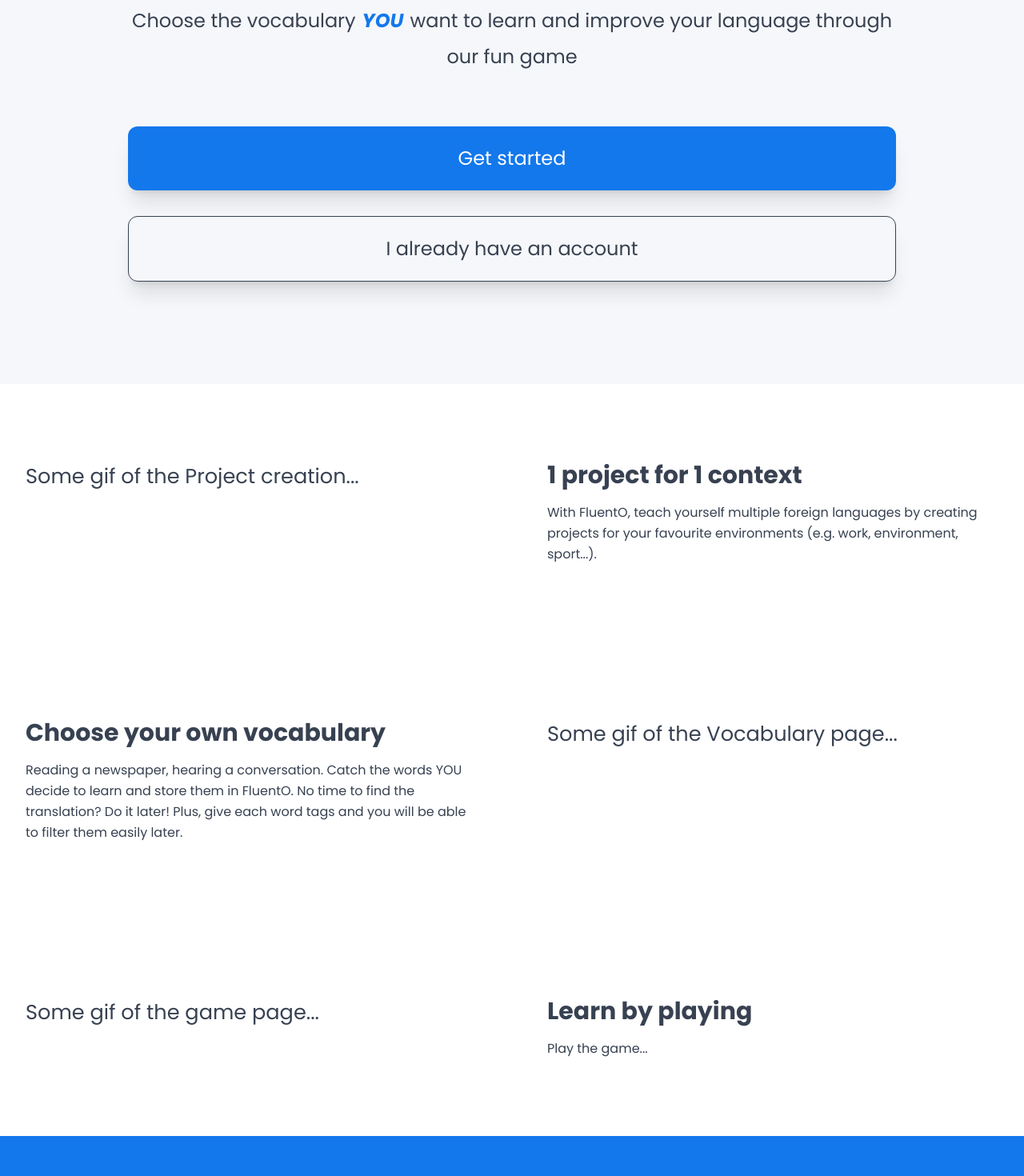
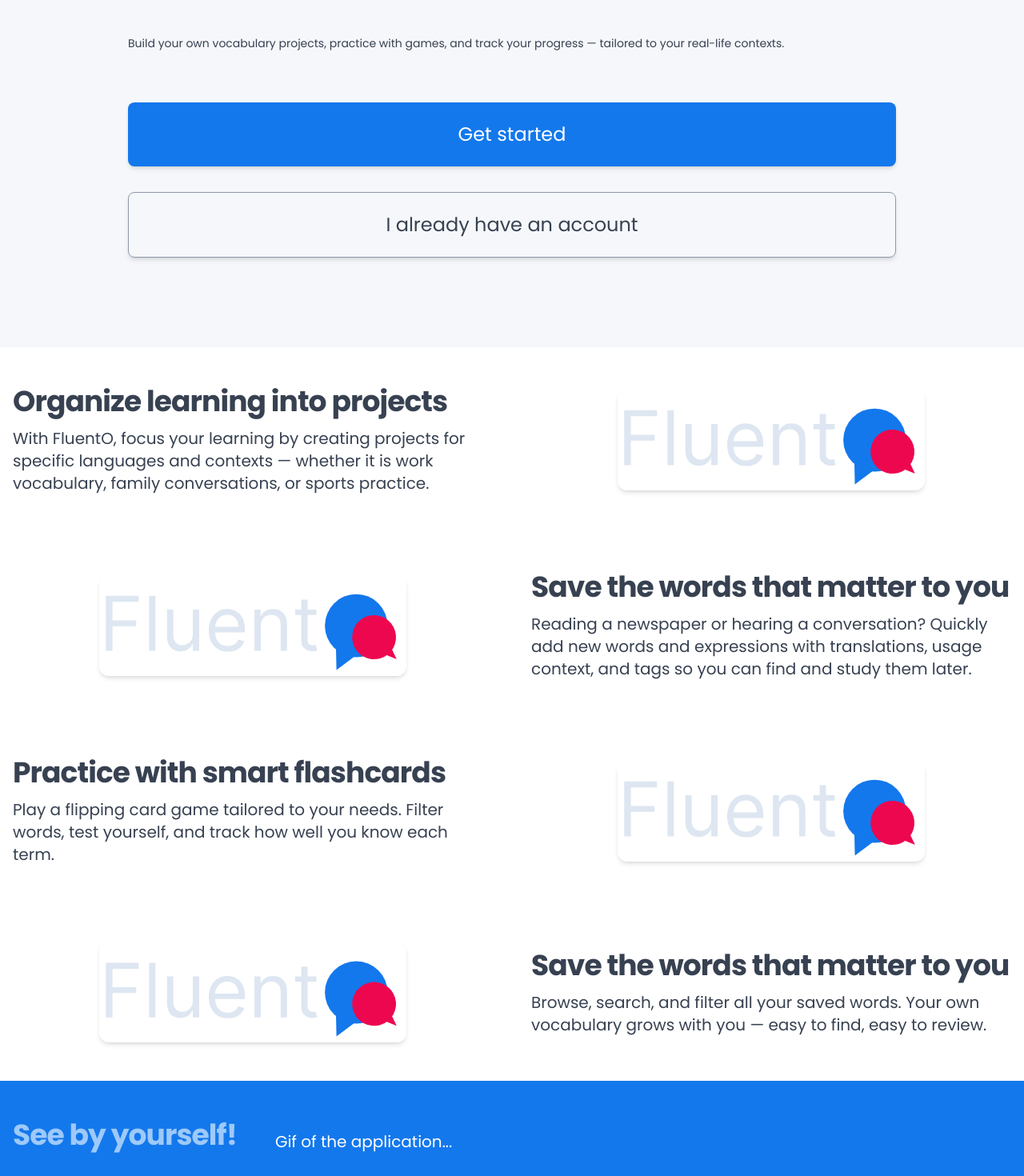
Before and after one commit to jmcavet/fluento, a React (Vite) app: page /landing in a window 1280 px wide. Shown: the part 380-1850 px from the top of the page at 80% size. Built offline with nearby package versions, Linux system fonts and the light colour scheme; no server answers; a web font is replaced by a local one.

Commit message:
Reorganize landing page, content, and layout

```diff
--- a/src/features/home/LandingPage.jsx
+++ b/src/features/home/LandingPage.jsx
@@ -5,17 +5,26 @@
 
 const MainContainer = tw.div`flex flex-col`;
 
-const Header = tw.div`bg-neutral-900 text-neutral-0 h-28 px-8 flex items-center justify-between`;
+const Header = tw.div`bg-neutral-900 text-neutral-0 h-16 px-8 flex items-center justify-between`;
 const CallToAction = tw.div`flex items-center justify-end gap-8`;
 
-const MainContent = tw.div`bg-neutral-100 w-full pt-8 pb-32`;
+const MainContent = tw.div`bg-neutral-100 w-full pt-8 pb-28`;
 const Hero = tw.div`flex flex-col gap-16 mx-auto w-full max-w-5xl px-4 sm:px-6 lg:px-8`;
-const CatchPhrase = tw.p`text-4xl leading-[4.5rem] text-center px-8 mb-8`;
-const Message = tw.p`text-2xl text-center leading-[2.8rem]`;
-const Section = tw.div`w-full py-24 flex gap-6`;
-const SectionContent = tw.div`mx-auto w-full max-w-5xl px-4 sm:px-6 lg:px-8`;
-const SectionHeader = tw.div`text-3xl font-bold mb-4`;
-const SectionParagraph = tw.div`text-base leading-relaxed`;
+const CatchPhrase = tw.p`text-3xl leading-tight font-bold text-center px-8 mb-4 md:text-5xl md:leading-snug`;
+const Message = tw.p`text-lg text-center leading-relaxed md:text-xl md:mt-6`;
+
+const Section = tw.div`px-4 py-12`;
+const SectionContent = tw.div`flex flex-col items-center gap-8 sm:flex-row sm:gap-12`;
+const SectionHeader = tw.h2`text-2xl font-bold mb-4 tracking-tight leading-snug md:text-3xl lg:text-4xl`;
+const SectionParagraph = tw.div`text-base leading-relaxed md:text-lg lg:text-xl`;
+
+const SectionImageContainer = tw.div`w-full sm:w-1/2 flex justify-center`;
+const SectionImage = tw.img`w-full max-w-sm rounded-xl shadow-md`;
+
+const SectionMessageContainer = tw.div`w-full sm:w-1/2 text-left sm:text-left`;
+const SectionMessageTitle = tw.h2`text-2xl font-bold tracking-tight text-gray-900 md:text-3xl lg:text-4xl`;
+const SectionMessageText = tw.p`mt-3 text-base text-gray-600 leading-relaxed md:text-lg lg:text-xl`;
+
 const Footer = tw.div`bg-neutral-900 text-neutral-0 text-sm text-center h-20 p-8`;
 
 export default function LandingPage() {
@@ -25,7 +34,7 @@
     <MainContainer>
       <Header>
         <div>
-          <img src={LogoSVG} alt="Fluento logo" className="w-48 h-auto" />
+          <img src={LogoSVG} alt="Fluento logo" className="w-32 h-auto" />
         </div>
         <CallToAction>
           <Button
@@ -48,10 +57,14 @@
             <span className="text-primary-500 mx-2 font-bold">context</span>
           </CatchPhrase>
           <Message>
-            Choose the vocabulary
+            Choose words that matter most to
             <span className="mx-2 font-bold italic text-primary-500">YOU</span>
-            want to learn and improve your language through our fun game
+            and improve your language with our fun game
           </Message>
+          <p className="text-sm">
+            Build your own vocabulary projects, practice with games, and track
+            your progress — tailored to your real-life contexts.
+          </p>
           <div className="flex flex-col items-center gap-8">
             <Button size="full" onClick={() => navigate("/signup")}>
               Get started
@@ -66,54 +79,88 @@
           </div>
         </Hero>
       </MainContent>
+
       <Section>
         <SectionContent>
-          <p>Some gif of the Project creation...</p>
-        </SectionContent>
-        <SectionContent>
-          <SectionHeader>1 project for 1 context</SectionHeader>
-          <SectionParagraph>
-            With FluentO, teach yourself multiple foreign languages by creating
-            projects for your favourite environments (e.g. work, environment,
-            sport...).
-          </SectionParagraph>
+          <SectionMessageContainer className="sm:order-1">
+            <SectionMessageTitle>
+              Organize learning into projects
+            </SectionMessageTitle>
+            <SectionMessageText>
+              With FluentO, focus your learning by creating projects for
+              specific languages and contexts — whether it is work vocabulary,
+              family conversations, or sports practice.
+            </SectionMessageText>
+          </SectionMessageContainer>
+
+          <SectionImageContainer className="sm:order-2">
+            <SectionImage src={LogoSVG} alt="Illustration" />
+          </SectionImageContainer>
         </SectionContent>
       </Section>
 
       <Section>
         <SectionContent>
-          <SectionHeader>Choose your own vocabulary</SectionHeader>
-          <SectionParagraph>
-            Reading a newspaper, hearing a conversation. Catch the words YOU
-            decide to learn and store them in FluentO. No time to find the
-            translation? Do it later! Plus, give each word tags and you will be
-            able to filter them easily later.
-          </SectionParagraph>
-        </SectionContent>
-        <SectionContent>
-          <p>Some gif of the Vocabulary page...</p>
+          <SectionMessageContainer className="sm:order-2">
+            <SectionMessageTitle>
+              Save the words that matter to you
+            </SectionMessageTitle>
+            <SectionMessageText>
+              Reading a newspaper or hearing a conversation? Quickly add new
+              words and expressions with translations, usage context, and tags
+              so you can find and study them later.
+            </SectionMessageText>
+          </SectionMessageContainer>
+
+          <SectionImageContainer className="sm:order-1">
+            <SectionImage src={LogoSVG} alt="Illustration" />
+          </SectionImageContainer>
         </SectionContent>
       </Section>
 
       <Section>
         <SectionContent>
-          <p>Some gif of the game page...</p>
+          <SectionMessageContainer className="sm:order-1">
+            <SectionMessageTitle>
+              Practice with smart flashcards
+            </SectionMessageTitle>
+            <SectionMessageText>
+              Play a flipping card game tailored to your needs. Filter words,
+              test yourself, and track how well you know each term.
+            </SectionMessageText>
+          </SectionMessageContainer>
+
+          <SectionImageContainer className="sm:order-2">
+            <SectionImage src={LogoSVG} alt="Illustration" />
+          </SectionImageContainer>
         </SectionContent>
+      </Section>
+
+      <Section>
         <SectionContent>
-          <SectionHeader>Learn by playing</SectionHeader>
-          <SectionParagraph>Play the game...</SectionParagraph>
+          <SectionMessageContainer className="sm:order-2">
+            <SectionMessageTitle>
+              Save the words that matter to you
+            </SectionMessageTitle>
+            <SectionMessageText>
+              Browse, search, and filter all your saved words. Your own
+              vocabulary grows with you — easy to find, easy to review.
+            </SectionMessageText>
+          </SectionMessageContainer>
+
+          <SectionImageContainer className="sm:order-1">
+            <SectionImage src={LogoSVG} alt="Illustration" />
+          </SectionImageContainer>
         </SectionContent>
       </Section>
 
       <Section className="bg-primary-500">
         <SectionContent>
           <SectionHeader className="text-primary-300">
-            Monitor your progress over time
+            See by yourself!
           </SectionHeader>
           <SectionParagraph className="text-neutral-0">
-            This is some text about the homepage. It will be nicely constrained
-            on large screens, and almost full width on small devices. On laptops
-            or desktops, it won’t stretch too wide, so the text stays readable.
+            Gif of the application...
           </SectionParagraph>
         </SectionContent>
       </Section>
--- a/src/ui/Button.jsx
+++ b/src/ui/Button.jsx
@@ -1,8 +1,8 @@
 import tw from "tailwind-styled-components";
 
 const sizes = {
-  small: "text-sm px-4 py-4 uppercase bold-semibold",
-  medium: "text-base px-6 py-6 bold-medium",
+  small: "text-sm px-4 py-3 uppercase font-medium md:px-5 md:py-3 md:text-base",
+  medium: "text-base px-6 py-3 font-semibold",
   large: "text-2xl px-10 py-8 bold-medium",
   full: "text-2xl py-6 py-6 bold-medium w-full",
 };
@@ -10,7 +10,7 @@
 const variations = {
   primary: "bg-primary-500 text-neutral-0 hover:bg-primary-600",
   primaryOutlined:
-    "bg-transparent dark:text-neutral-100 border-[1px] dark:border-neutral-100 hover:bg-neutral-100 dark:hover:bg-neutral-700",
+    "bg-transparent border-[1px] border-neutral-300 hover:opacity-80 dark:text-neutral-100 dark:border-neutral-100 dark:hover:bg-neutral-700",
   accent: "bg-warning-500 text-neutral-0 hover:bg-warning-600",
   danger:
     "bg-error-500 text-neutral-0 hover:bg-error-600 dark:bg-error-500 dark:hover:bg-error-500",
@@ -25,7 +25,7 @@
 
 const Button = tw.button`${(props) => sizes[props.size]} ${(props) =>
   variations[props.variation]} ${(props) => isDisabled[props.disabled]}
-  flex items-center justify-center gap-4 rounded-xl shadow-xl cursor-pointer`;
+  flex items-center justify-center gap-4 rounded-lg shadow-md cursor-pointer`;
 
 Button.defaultProps = {
   variation: "primary",
```
